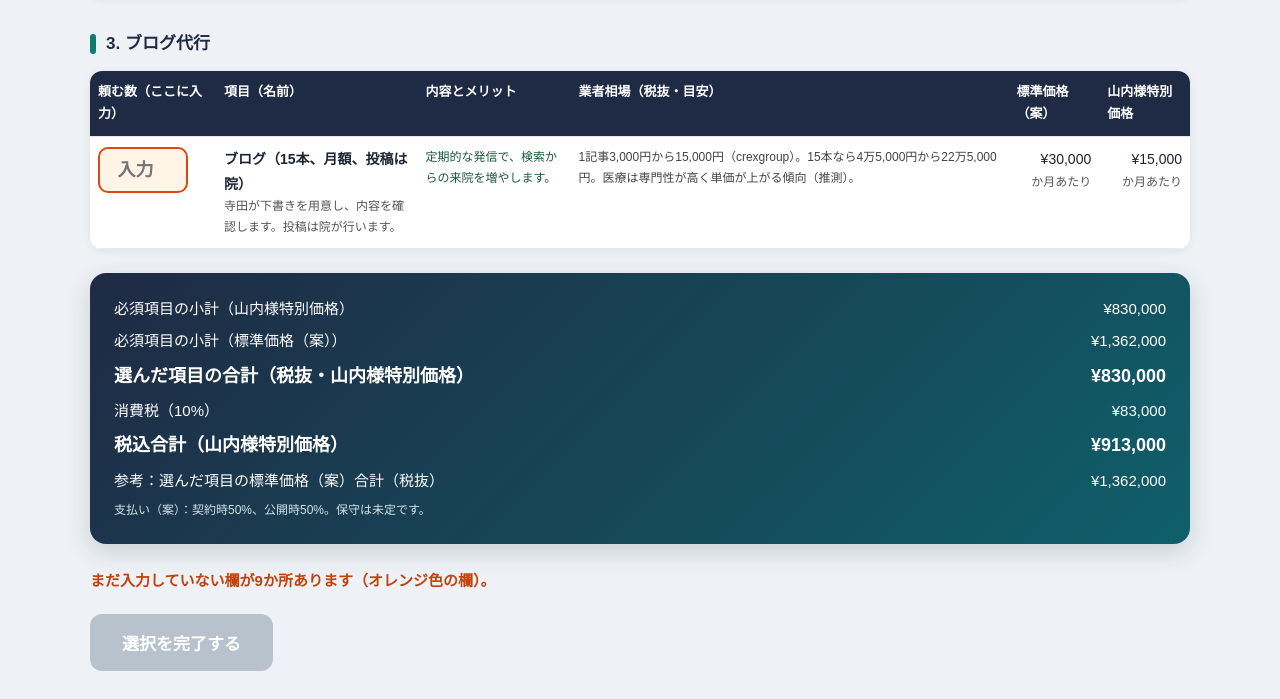
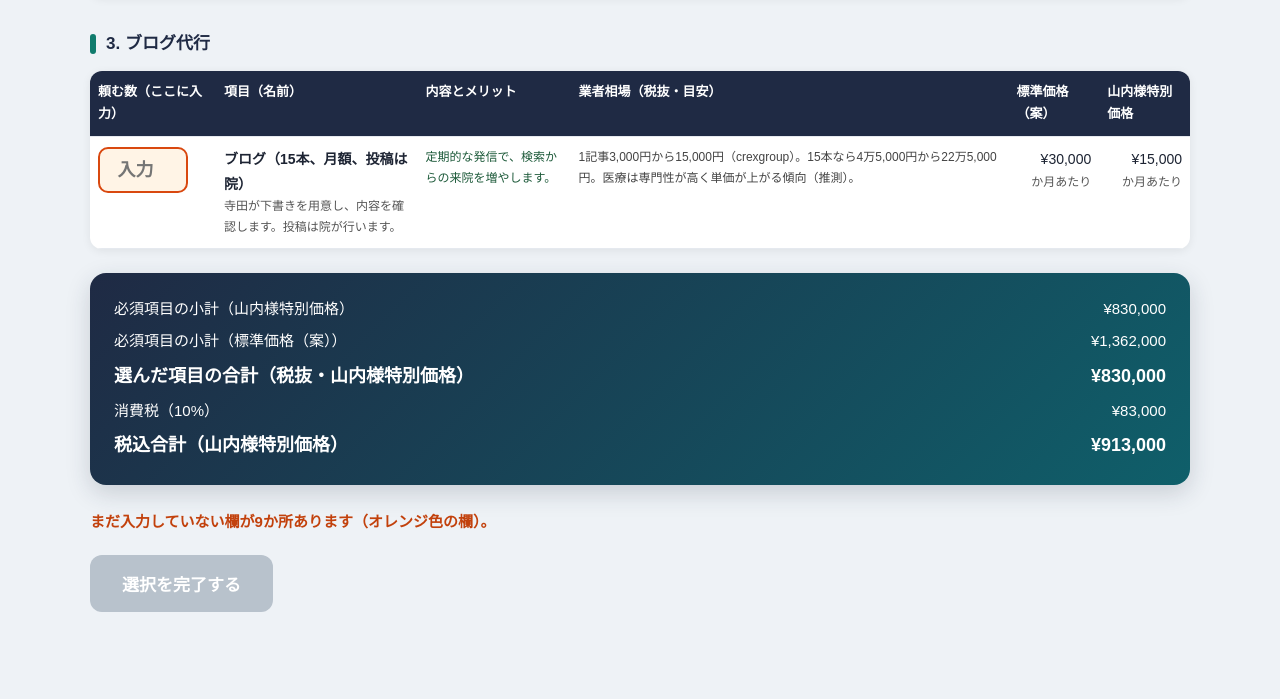
Before and after one commit to teradatakeshi0076/yamauchi-estimate, a plain HTML site: page index.html in a window 1280 px wide. Shown: the part 2422-3121 px from the top of the page. After the commit the page ends 3062 px from the top, so only its background shows below. Drawn offline with Linux system fonts and the light colour scheme.

Commit message:
Add files via upload

```diff
--- a/index.html
+++ b/index.html
@@ -174,8 +174,7 @@ function calc(){
     <div class="big"><span>選んだ項目の合計（税抜・山内様特別価格）</span><span>${yen(speTotal)}</span></div>
     <div><span>消費税（10%）</span><span>${yen(tax(speTotal))}</span></div>
     <div class="big"><span>税込合計（山内様特別価格）</span><span>${yen(speTotal + tax(speTotal))}</span></div>
-    <div><span>参考：選んだ項目の標準価格（案）合計（税抜）</span><span>${yen(stdTotal)}</span></div>
-    <div class="desc">支払い（案）：契約時50%、公開時50%。保守は未定です。</div>`;
+`;
 
   const status = document.getElementById("status");
   const btn = document.getElementById("doneBtn");
```
